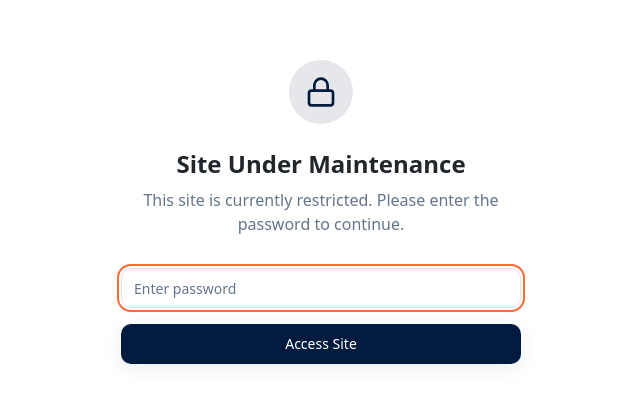
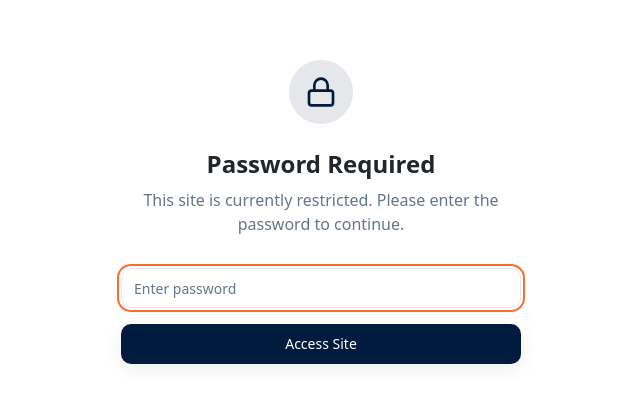
Before and after one commit to MichaelNewmanLightKnight/gsml, a React (Vite) app: page / in a window 1280 px wide. Shown: the part 188-592 px from the top of the page, without its empty margins (319-959 px from the left). Built offline with nearby package versions, Linux system fonts and the light colour scheme; the HTML template or start-up script is replaced by a standard one.

Commit message:
Changes
Co-authored-by: MichaelNewmanLightKnight <28105328+MichaelNewmanLightKnight@users.noreply.github.com>

```diff
--- a/src/components/PasswordGate.tsx
+++ b/src/components/PasswordGate.tsx
@@ -29,7 +29,7 @@ const PasswordGate = ({ children }: { children: React.ReactNode }) => {
         <div className="mx-auto w-16 h-16 rounded-full bg-primary/10 flex items-center justify-center mb-6">
           <Lock className="w-8 h-8 text-primary" />
         </div>
-        <h1 className="text-2xl font-bold text-foreground mb-2">Site Under Maintenance</h1>
+        <h1 className="text-2xl font-bold text-foreground mb-2">Password Required</h1>
         <p className="text-muted-foreground mb-8">This site is currently restricted. Please enter the password to continue.</p>
         <form onSubmit={handleSubmit} className="space-y-4">
           <Input
```
